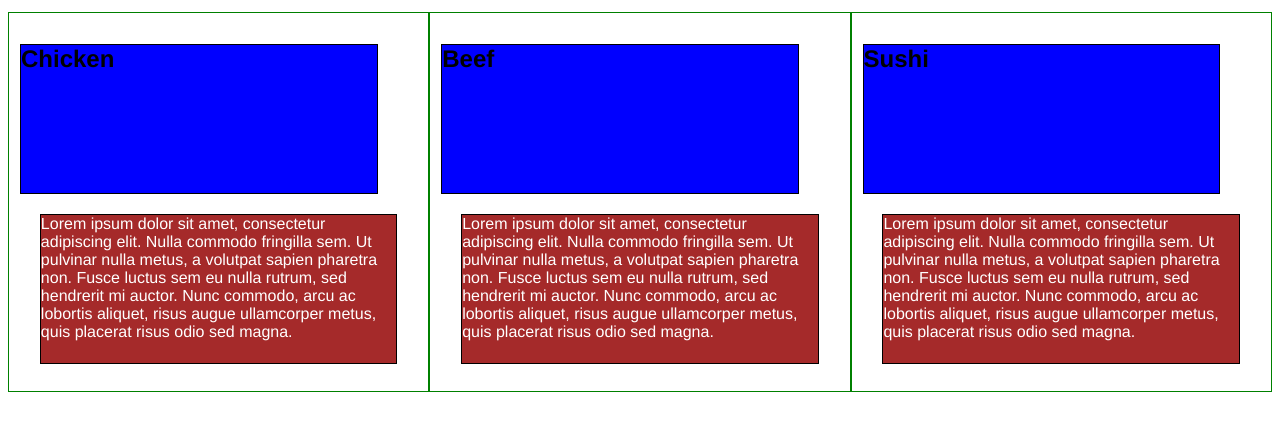
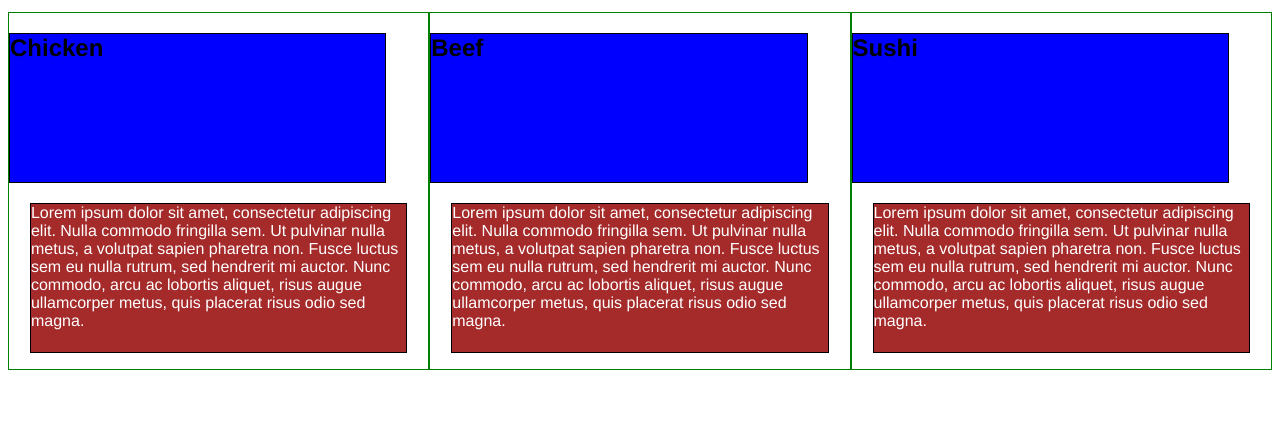
Before and after one commit to tundealfred/mod2-solution, a plain HTML site: page site/index.html in a window 1280 px wide. Shown: the part 61-492 px from the top of the page. Drawn offline with Linux system fonts and the light colour scheme.

Commit message:
page update section css

```diff
--- a/css/style.css
+++ b/css/style.css
@@ -29,14 +29,7 @@ h2 {
 }
 
 section {
-  border: 1px white solid;
-  width: fill;
-  float: left;
-  position: relative;
-  /* margin: 1%; */
-  padding: 10px;
-  color: white;
-  /*background-color: rgb(0, 0, 0);*/
+
 }
 
 /* Simple Responsive Framework. */
```
